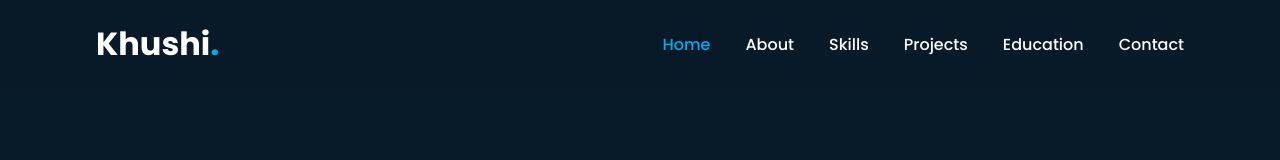
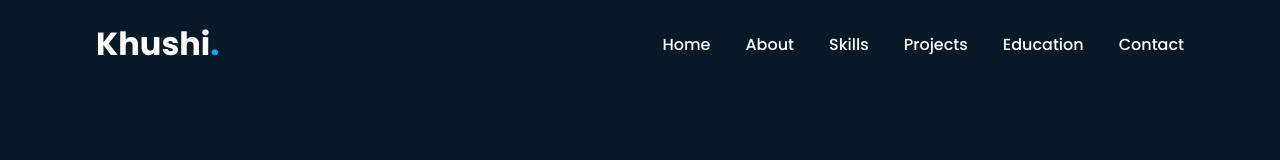
Before and after one commit to Khushi-singh-cse/CodeAlpha_Portfolio-, a plain HTML site: page index.html in a window 1280 px wide. Shown: the top 160 px of the page. Drawn offline with Linux system fonts and the light colour scheme.

Commit message:
updating style.css

```diff
--- a/style.css
+++ b/style.css
@@ -1,4 +1,6 @@
-/*GOOGLE RESET */
+/* ===========================
+   GOOGLE RESET
+=========================== */
 
 *{
     margin:0;
@@ -14,7 +16,9 @@ body{
     overflow-x:hidden;
 }
 
-/*REUSABLE*/
+/* ===========================
+   REUSABLE
+=========================== */
 
 .section-title{
     font-size:42px;
@@ -28,7 +32,9 @@ body{
     margin:auto;
 }
 
-/*NAVBAR*/
+/* ===========================
+   NAVBAR
+=========================== */
 
 header{
     width:100%;
@@ -78,7 +84,9 @@ header{
     color:#00abf0;
 }
 
-/*HERO*/
+/* ===========================
+   HERO
+=========================== */
 
 .hero{
 
@@ -212,7 +220,9 @@ header{
 
 }
 
-/*ABOUT SECTION*/
+/* ===========================
+   ABOUT SECTION
+=========================== */
 
 .about{
     padding:100px 0;
@@ -233,7 +243,9 @@ header{
     color:#cbd5e1;
 }
 
-/* SKILLS SECTION */
+/* ===========================
+   SKILLS SECTION
+=========================== */
 
 .skills{
     padding:100px 8%;
@@ -290,7 +302,9 @@ header{
 
 }
 
-/* PROJECTS*/
+/* ===========================
+   PROJECTS
+=========================== */
 
 .projects{
 
@@ -448,7 +462,9 @@ header{
 
 }
 
-/* CONTACT SECTION */
+/* ===========================
+   CONTACT SECTION
+=========================== */
 
 .contact{
     padding:100px 8%;
@@ -505,7 +521,9 @@ header{
 
 }
 
-/* FOOTER */
+/* ===========================
+   FOOTER
+=========================== */
 
 footer{
 
@@ -521,7 +539,9 @@ footer{
 
 }
 
-/* SCROLLBAR */
+/* ===========================
+   SCROLLBAR
+=========================== */
 
 ::-webkit-scrollbar{
 
@@ -549,7 +569,9 @@ footer{
 
 }
 
-/*SECTION SPACING */
+/* ===========================
+   SECTION SPACING
+=========================== */
 
 section{
 
@@ -557,7 +579,9 @@ section{
 
 }
 
-/* SIMPLE FADE ANIMATION */
+/* ===========================
+   SIMPLE FADE ANIMATION
+=========================== */
 
 .hero-content,
 .hero-image,
@@ -590,7 +614,9 @@ section{
 
 }
 
-/*  RESPONSIVE */
+/* ===========================
+   RESPONSIVE
+=========================== */
 
 @media(max-width:991px){
 
@@ -729,7 +755,3 @@ section{
 }
 
 }
-
-.nav-links a.active{
-    color:#00abf0;
-}
```
